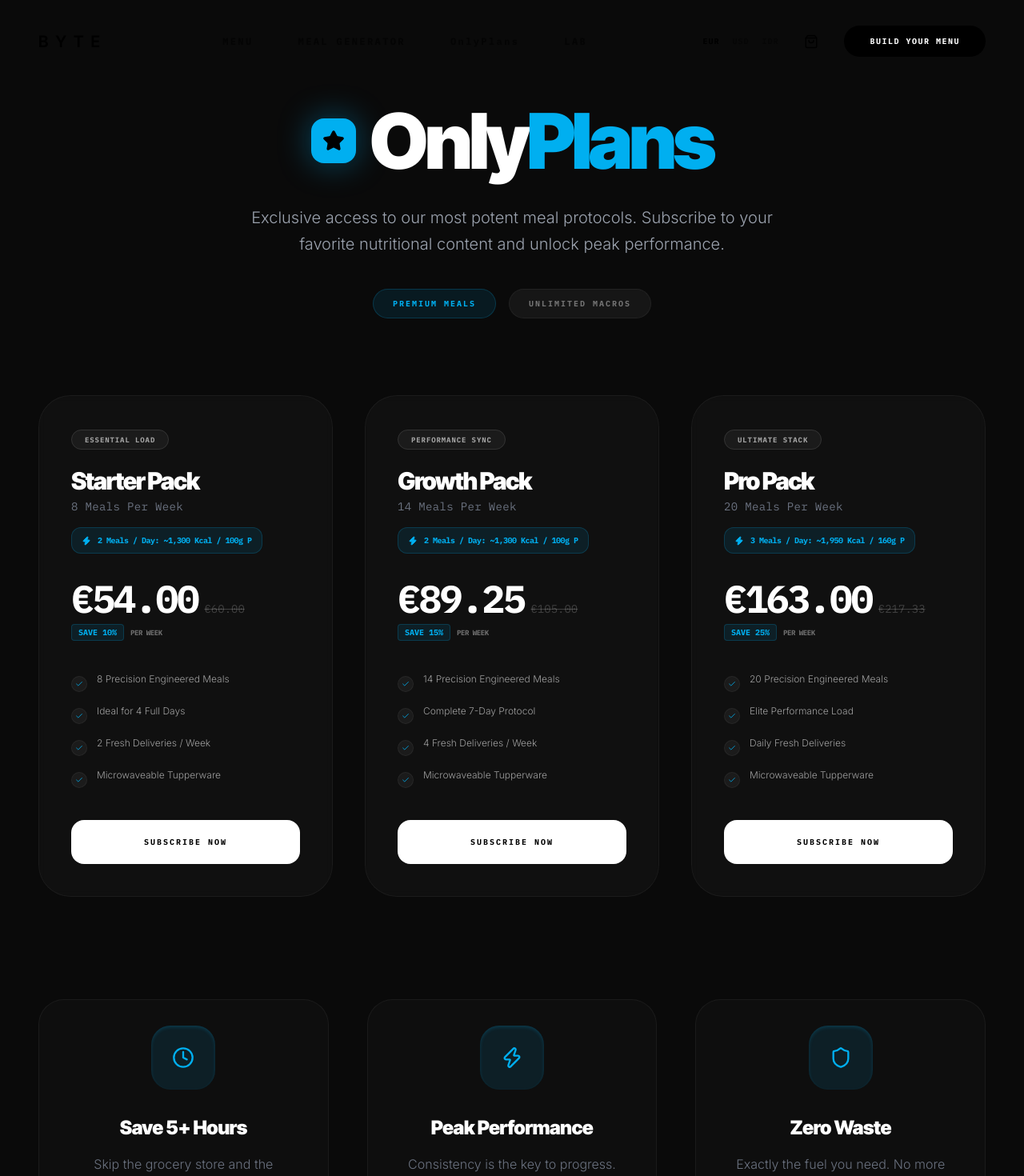
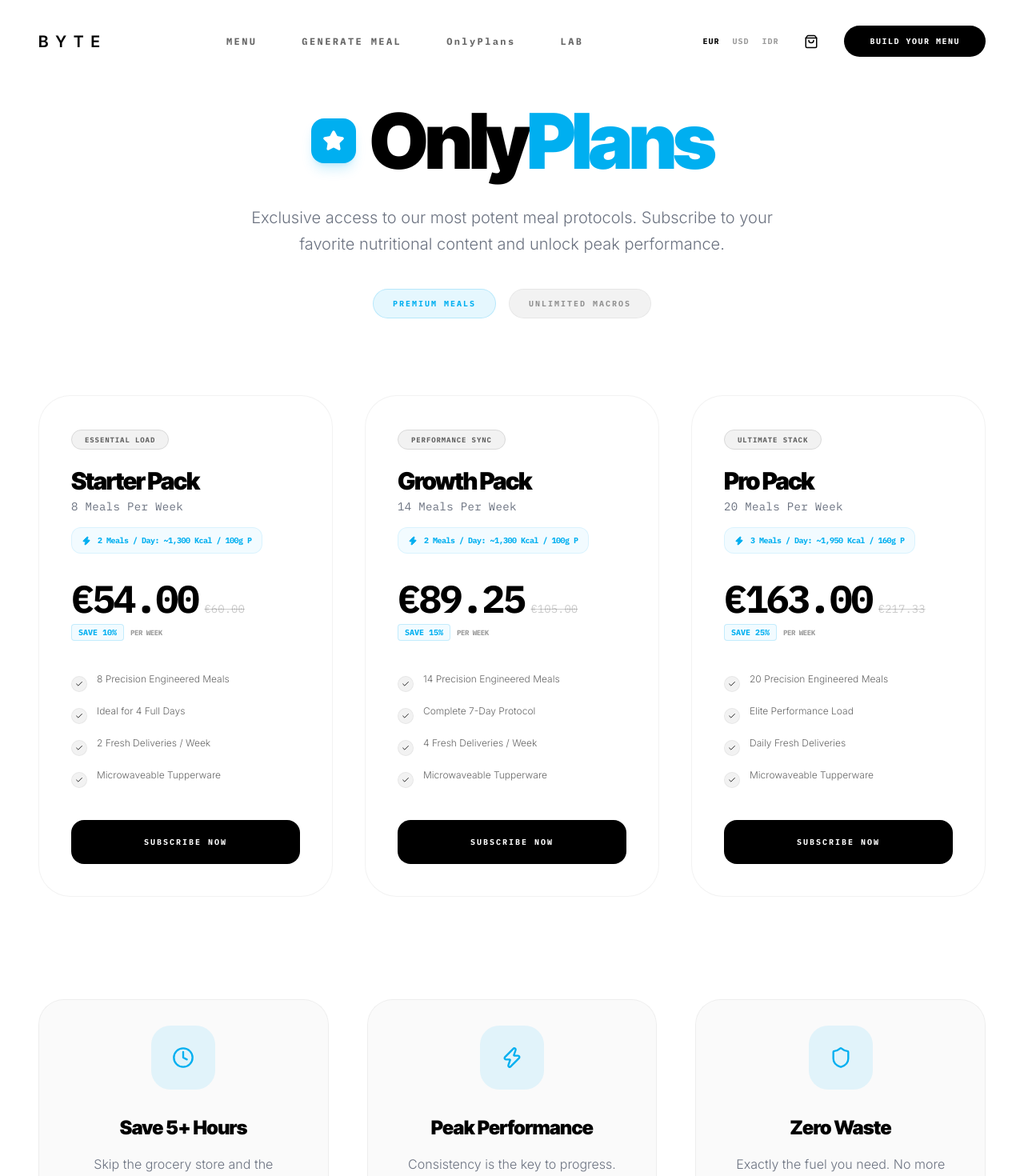
Before and after one commit to gitcipi/BYTELAB, a React (Vite) app: page /plans in a window 1280 px wide. Shown: the top 1470 px of the page at 80% size. Built offline with nearby package versions, Linux system fonts and the light colour scheme.

Commit message:
revert(plans): restore white theme ; feat(macro): rename to Generate Meal and update to white theme

```diff
--- a/src/components/Navbar.tsx
+++ b/src/components/Navbar.tsx
@@ -36,7 +36,7 @@ export const Navbar = () => {
 
   const navLinks = [
     { name: 'MENU', path: '/menu' },
-    { name: 'MEAL GENERATOR', path: '/macro-generator' },
+    { name: 'GENERATE MEAL', path: '/macro-generator' },
     { name: 'OnlyPlans', path: '/plans' },
     { name: 'LAB', path: '/lab' }
   ];
--- a/src/pages/Plans.tsx
+++ b/src/pages/Plans.tsx
@@ -83,38 +83,38 @@ const Plans = () => {
   };
 
   return (
-    <div className="min-h-screen pt-32 pb-24 bg-[#0a0a0a] relative overflow-hidden text-white">
+    <div className="min-h-screen pt-32 pb-24 bg-white relative overflow-hidden text-black">
       <AnimatePresence>
         {selectedPkg && (
           <motion.div
             initial={{ opacity: 0 }}
             animate={{ opacity: 1 }}
             exit={{ opacity: 0 }}
-            className="fixed inset-0 z-[110] flex items-center justify-center p-6 bg-black/80 backdrop-blur-xl"
+            className="fixed inset-0 z-[110] flex items-center justify-center p-6 bg-black/60 backdrop-blur-md"
           >
             <motion.div
               initial={{ scale: 0.9, opacity: 0, y: 20 }}
               animate={{ scale: 1, opacity: 1, y: 0 }}
               exit={{ scale: 0.9, opacity: 0, y: 20 }}
-              className="bg-neutral-900 rounded-[40px] p-10 max-w-md w-full shadow-2xl border border-white/5"
+              className="bg-white rounded-[40px] p-10 max-w-md w-full shadow-2xl border border-black/5"
             >
               <div className="w-16 h-16 rounded-full bg-[#00aff0]/10 flex items-center justify-center text-[#00aff0] mb-8">
                 <Star size={32} fill="currentColor" />
               </div>
-              <h2 className="text-3xl font-heading font-black tracking-tighter text-white mb-4">Finalize Your Protocol</h2>
-              <p className="text-gray-400 font-light leading-relaxed mb-10">
-                You're about to be redirected to our engineering team on WhatsApp to finalize your <span className="font-bold text-white">{selectedPkg.name}</span> subscription and setup your delivery schedule.
+              <h2 className="text-3xl font-heading font-black tracking-tighter text-black mb-4">Finalize Your Protocol</h2>
+              <p className="text-gray-500 font-light leading-relaxed mb-10">
+                You're about to be redirected to our engineering team on WhatsApp to finalize your <span className="font-bold text-black">{selectedPkg.name}</span> subscription and setup your delivery schedule.
               </p>
               <div className="flex gap-4">
                 <button
                   onClick={() => setSelectedPkg(null)}
-                  className="flex-1 py-4 rounded-2xl border border-white/5 text-[10px] font-mono font-bold uppercase tracking-widest text-white/20 hover:bg-white/5 transition-all"
+                  className="flex-1 py-4 rounded-2xl border border-black/5 text-[10px] font-mono font-bold uppercase tracking-widest text-black/20 hover:bg-black/5 transition-all"
                 >
                   Cancel
                 </button>
                 <button
                   onClick={handleSubscribe}
-                  className="flex-1 py-4 rounded-2xl bg-[#00aff0] text-black text-[10px] font-mono font-bold uppercase tracking-widest hover:bg-white transition-all"
+                  className="flex-1 py-4 rounded-2xl bg-black text-white text-[10px] font-mono font-bold uppercase tracking-widest hover:bg-[#00aff0] transition-all"
                 >
                   Confirm
                 </button>
@@ -125,9 +125,8 @@ const Plans = () => {
       </AnimatePresence>
 
       {/* Background decoration */}
-      <div className="absolute top-0 right-0 w-[800px] h-[800px] bg-[#00aff0]/20 rounded-full blur-[180px] -z-10 pointer-events-none opacity-50" />
-      <div className="absolute bottom-0 left-0 w-[800px] h-[800px] bg-[#00aff0]/10 rounded-full blur-[180px] -z-10 pointer-events-none opacity-30" />
-      <div className="absolute top-1/2 left-1/2 -translate-x-1/2 -translate-y-1/2 w-[1000px] h-[1000px] bg-white/[0.02] rounded-full blur-[150px] -z-10 pointer-events-none" />
+      <div className="absolute top-0 right-0 w-[800px] h-[800px] bg-[#00aff0]/5 rounded-full blur-[180px] -z-10 pointer-events-none opacity-50" />
+      <div className="absolute bottom-0 left-0 w-[800px] h-[800px] bg-[#00aff0]/3 rounded-full blur-[180px] -z-10 pointer-events-none opacity-30" />
 
       <div className="max-w-7xl mx-auto px-6 md:px-12">
         <motion.div
@@ -137,19 +136,19 @@ const Plans = () => {
           className="text-center mb-24"
         >
           <motion.div variants={fadeUpVariant} className="flex justify-center items-center gap-4 mb-8">
-             <div className="w-14 h-14 rounded-2xl bg-[#00aff0] flex items-center justify-center text-black shadow-[0_0_40px_rgba(0,175,240,0.4)]">
+             <div className="w-14 h-14 rounded-2xl bg-[#00aff0] flex items-center justify-center text-white shadow-lg shadow-[#00aff0]/20">
                 <Star size={28} fill="currentColor" />
              </div>
-             <h1 className="text-6xl md:text-8xl font-heading font-black tracking-tighter text-white">
+             <h1 className="text-6xl md:text-8xl font-heading font-black tracking-tighter text-black">
                Only<span className="text-[#00aff0]">Plans</span>
              </h1>
           </motion.div>
-          <motion.p variants={fadeUpVariant} className="text-gray-400 max-w-2xl mx-auto text-xl font-light leading-relaxed">
+          <motion.p variants={fadeUpVariant} className="text-gray-500 max-w-2xl mx-auto text-xl font-light leading-relaxed">
             Exclusive access to our most potent meal protocols. Subscribe to your favorite nutritional content and unlock peak performance.
           </motion.p>
           <motion.div variants={fadeUpVariant} className="mt-10 flex justify-center gap-4">
             <span className="px-6 py-2.5 rounded-full bg-[#00aff0]/10 text-[#00aff0] text-[10px] font-mono font-bold uppercase tracking-[0.2em] border border-[#00aff0]/20">Premium Meals</span>
-            <span className="px-6 py-2.5 rounded-full bg-white/5 text-white/40 text-[10px] font-mono font-bold uppercase tracking-[0.2em] border border-white/5">Unlimited Macros</span>
+            <span className="px-6 py-2.5 rounded-full bg-black/5 text-black/40 text-[10px] font-mono font-bold uppercase tracking-[0.2em] border border-black/5">Unlimited Macros</span>
           </motion.div>
         </motion.div>
 
@@ -167,19 +166,19 @@ const Plans = () => {
                 variants={fadeUpVariant}
                 className="relative group h-full"
               >
-                <div className="h-full bg-neutral-900/50 backdrop-blur-sm border border-white/5 rounded-[40px] p-10 transition-all duration-500 group-hover:border-[#00aff0]/30 group-hover:bg-neutral-900 group-hover:shadow-[0_40px_80px_-20px_rgba(0,0,0,0.6)] flex flex-col">
+                <div className="h-full bg-white border border-black/5 rounded-[40px] p-10 transition-all duration-500 group-hover:border-black group-hover:shadow-2xl group-hover:shadow-black/5 flex flex-col">
                   {pkg.tag && (
                     <div className="mb-6">
-                      <span className="text-[9px] font-mono tracking-widest text-white/60 font-bold uppercase bg-white/5 px-4 py-1.5 rounded-full border border-white/10">
+                      <span className="text-[9px] font-mono tracking-widest text-black/60 font-bold uppercase bg-black/5 px-4 py-1.5 rounded-full border border-black/10">
                         {pkg.tag}
                       </span>
                     </div>
                   )}
 
                   <div className="mb-8">
-                    <h3 className="text-3xl font-heading font-black tracking-tighter text-white mb-1">{pkg.name}</h3>
+                    <h3 className="text-3xl font-heading font-black tracking-tighter text-black mb-1">{pkg.name}</h3>
                     <p className="text-sm text-gray-500 font-mono tracking-wide mb-4">{pkg.meals} Meals Per Week</p>
-                    <div className="flex items-center gap-2 px-3 py-2 bg-[#00aff0]/10 rounded-xl border border-[#00aff0]/20 w-fit">
+                    <div className="flex items-center gap-2 px-3 py-2 bg-[#00aff0]/5 rounded-xl border border-[#00aff0]/10 w-fit">
                       <Zap size={12} className="text-[#00aff0]" fill="currentColor" />
                       <span className="text-[10px] font-mono font-bold text-[#00aff0] tracking-tighter">{pkg.stats}</span>
                     </div>
@@ -187,29 +186,29 @@ const Plans = () => {
 
                   <div className="mb-10">
                     <div className="flex items-baseline gap-2">
-                      <span className="text-5xl font-mono font-black text-white tracking-tighter leading-none mb-2">€{discountedPrice.toFixed(2)}</span>
-                      <span className="text-sm font-mono text-white/20 line-through leading-none">€{pkg.basePrice.toFixed(2)}</span>
+                      <span className="text-5xl font-mono font-black text-black tracking-tighter leading-none mb-2">€{discountedPrice.toFixed(2)}</span>
+                      <span className="text-sm font-mono text-black/20 line-through leading-none">€{pkg.basePrice.toFixed(2)}</span>
                     </div>
                     <div className="flex items-center gap-2">
-                      <span className="text-[10px] font-mono font-bold text-[#00aff0] bg-[#00aff0]/10 px-2 py-0.5 rounded border border-[#00aff0]/20">SAVE {pkg.discount}%</span>
-                      <span className="text-[9px] font-mono text-white/40 uppercase tracking-tighter font-bold">Per Week</span>
+                      <span className="text-[10px] font-mono font-bold text-[#00aff0] bg-[#00aff0]/5 px-2 py-0.5 rounded border border-[#00aff0]/20">SAVE {pkg.discount}%</span>
+                      <span className="text-[9px] font-mono text-black/40 uppercase tracking-tighter font-bold">Per Week</span>
                     </div>
                   </div>
 
                   <div className="space-y-4 mb-10 flex-grow">
                     {pkg.features.map((feature, idx) => (
                       <div key={idx} className="flex items-start gap-3">
-                        <div className="mt-1 p-1 rounded-full bg-white/5 border border-white/5">
-                          <Check size={10} className="text-[#00aff0]" />
+                        <div className="mt-1 p-1 rounded-full bg-black/5 border border-black/5">
+                          <Check size={10} className="text-black" />
                         </div>
-                        <span className="text-xs text-white/60 font-light">{feature}</span>
+                        <span className="text-xs text-black/60 font-light">{feature}</span>
                       </div>
                     ))}
                   </div>
 
                   <button
                     onClick={() => setSelectedPkg(pkg)}
-                    className="w-full py-5 bg-white text-black rounded-2xl text-[10px] font-mono font-bold tracking-[0.2em] uppercase transition-all hover:bg-[#00aff0] hover:text-black active:scale-95 group-hover:shadow-[0_0_30px_rgba(255,255,255,0.1)]"
+                    className="w-full py-5 bg-black text-white rounded-2xl text-[10px] font-mono font-bold tracking-[0.2em] uppercase transition-all hover:bg-[#00aff0] hover:text-black active:scale-95 group-hover:shadow-lg"
                   >
                     Subscribe Now
                   </button>
@@ -232,11 +231,11 @@ const Plans = () => {
             { icon: <Zap size={28} />, title: "Peak Performance", desc: "Consistency is the key to progress. Our weekly plans ensure you never miss a macro goal." },
             { icon: <Shield size={28} />, title: "Zero Waste", desc: "Exactly the fuel you need. No more forgotten ingredients in the back of the fridge." }
           ].map((benefit, idx) => (
-            <motion.div key={idx} variants={fadeUpVariant} className="flex flex-col items-center text-center p-8 rounded-[32px] bg-white/[0.02] border border-white/5">
-              <div className="w-20 h-20 rounded-3xl bg-[#00aff0]/10 flex items-center justify-center text-[#00aff0] mb-8 shadow-inner shadow-[#00aff0]/20">
+            <motion.div key={idx} variants={fadeUpVariant} className="flex flex-col items-center text-center p-8 rounded-[32px] bg-black/[0.02] border border-black/5">
+              <div className="w-20 h-20 rounded-3xl bg-[#00aff0]/10 flex items-center justify-center text-[#00aff0] mb-8">
                 {benefit.icon}
               </div>
-              <h4 className="text-2xl font-heading font-black tracking-tight text-white mb-4">{benefit.title}</h4>
+              <h4 className="text-2xl font-heading font-black tracking-tight text-black mb-4">{benefit.title}</h4>
               <p className="text-base text-gray-500 font-light leading-relaxed max-w-[280px]">{benefit.desc}</p>
             </motion.div>
           ))}
```
Also changed, not shown: src/pages/MacroGenerator.tsx (+49 -52 lines).
